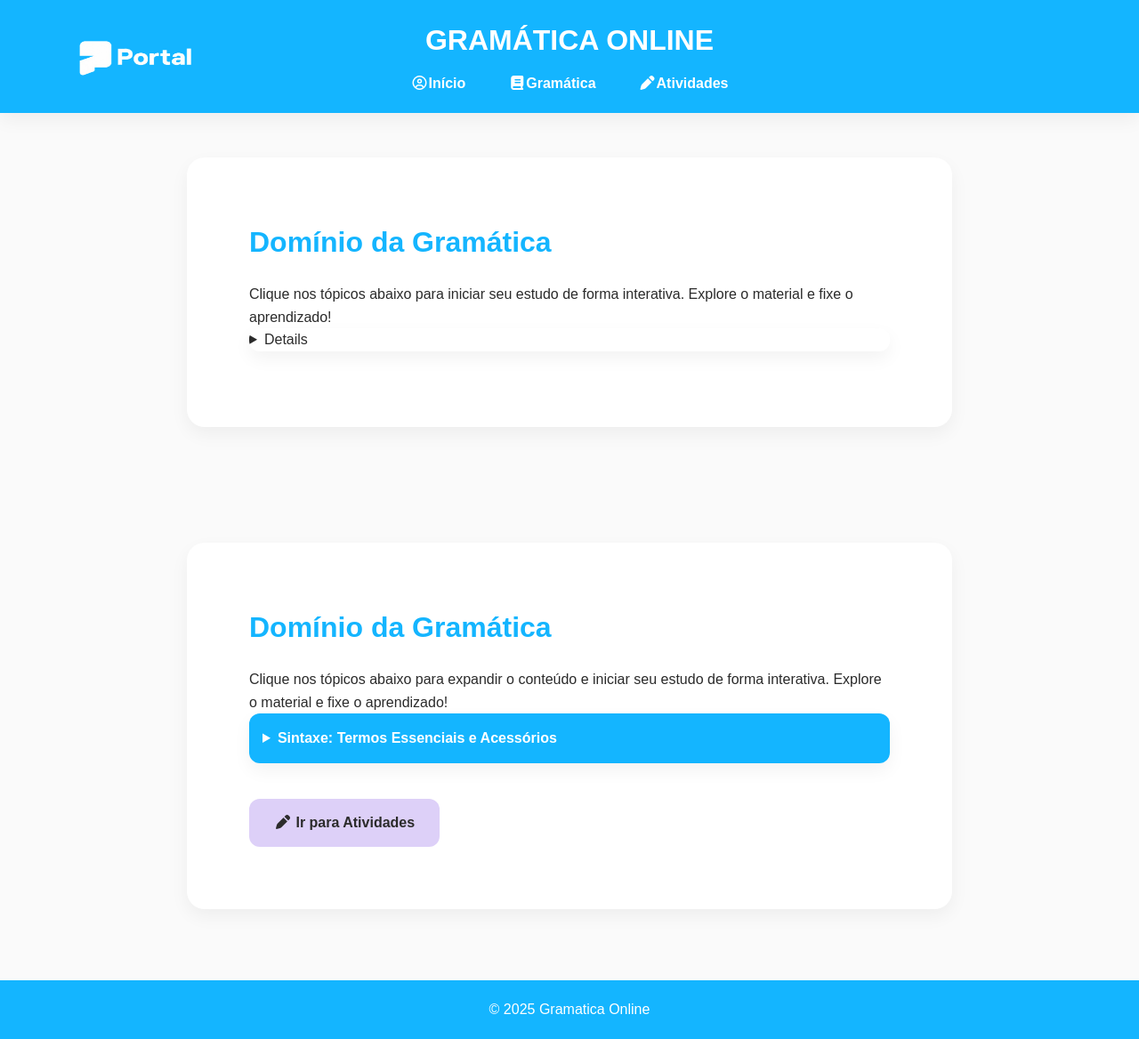
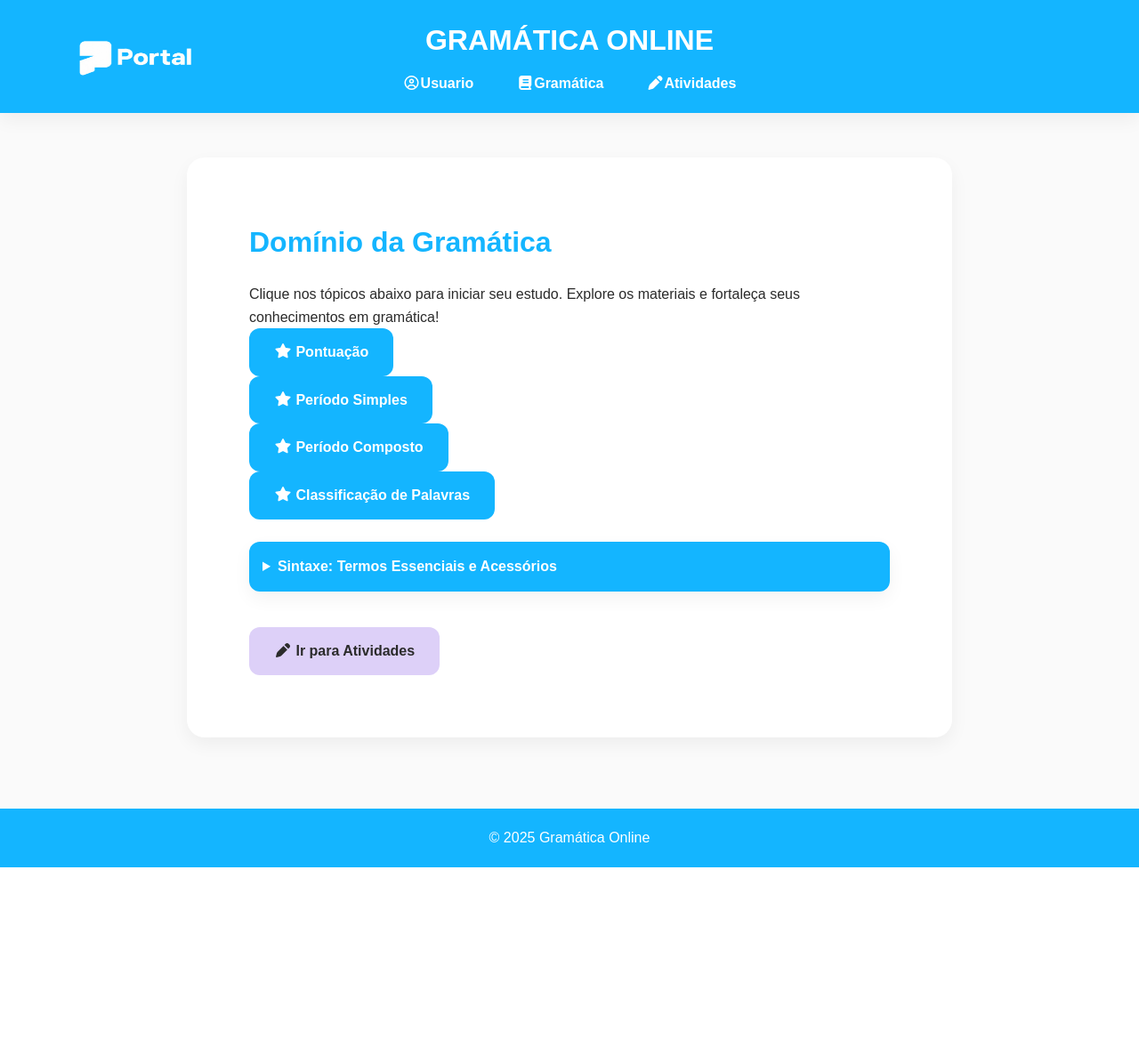
Before and after one commit to mylla03/Gramatica-Online, a Flask app: page /gramatica in a window 1280 px wide. Shown: the whole page at 89% size. After the commit the page ends 975 px from the top, so only its background shows below. Run offline with Flask 3, Linux system fonts and the light colour scheme; some libraries are stand-ins or nearby versions.

Commit message:
alteracao no html

```diff
--- a/templates/gramatica.html
+++ b/templates/gramatica.html
@@ -8,7 +8,6 @@
     <link rel="stylesheet" href="https://cdnjs.cloudflare.com/ajax/libs/font-awesome/7.0.1/css/all.min.css">
 </head>
 <body>
-
     <header class="cabecalho-usuario">
         <img
             src="{{ url_for('static', filename='img/file_00000000745471f5b81bd5df81c66141-removebg-preview.png') }}"
@@ -17,116 +16,140 @@
         <div class="logo">GRAMÁTICA ONLINE</div>
         <nav>
             <ul>
-                <li><a href="{{ url_for('usuario') }}"><i class="fa-regular fa-circle-user"></i>Início</a></li>
+                <li><a href="{{ url_for('usuario') }}"><i class="fa-regular fa-circle-user"></i>Usuario</a></li>
                 <li><a href="{{ url_for('gramatica') }}"><i class="fa-solid fa-book"></i>Gramática</a></li>
                 <li><a href="{{ url_for('atividades') }}"><i class="fa-solid fa-pen"></i>Atividades</a></li>
             </ul>
         </nav>
     </header>
-
     <main class="container">
         <section id="gramatica" class="section">
+
             <h2>Domínio da Gramática</h2>
-            <p>Clique nos tópicos abaixo para iniciar seu estudo de forma interativa. Explore o material e fixe o aprendizado!</p>
 
-            <div class="topicos-gramatica">
+            <p>
+                Clique nos tópicos abaixo para iniciar seu estudo.
+                Explore os materiais e fortaleça seus conhecimentos em gramática!
+            </p>
 
-                <details>
+            <!-- CONTEÚDOS PRINCIPAIS -->
+
+            <div class="topicos-principais">
+
                 <p>
                     <a href="{{ url_for('pontuacao') }}" class="btn btn-detalhe">
                         <i class="fa-solid fa-star"></i> Pontuação
                     </a>
                 </p>
+
                 <p>
                     <a href="{{ url_for('periodo_simples') }}" class="btn btn-detalhe">
-                            <i class="fa-solid fa-star"></i> Periodo Simples
+                        <i class="fa-solid fa-star"></i> Período Simples
                     </a>
                 </p>
+
                 <p>
                     <a href="{{ url_for('periodo_composto') }}" class="btn btn-detalhe">
-                            <i class="fa-solid fa-star"></i> Periodo Composto
+                        <i class="fa-solid fa-star"></i> Período Composto
                     </a>
                 </p>
+
                 <p>
                     <a href="{{ url_for('classificacao_de_palavras') }}" class="btn btn-detalhe">
                         <i class="fa-solid fa-star"></i> Classificação de Palavras
                     </a>
                 </p>
-                </details>
+
             </div>
-        </section>
-    </main>
 
-    <main class="container">
-        <section id="gramatica" class="section">
-            <h2>Domínio da Gramática</h2>
-            <p>Clique nos tópicos abaixo para expandir o conteúdo e iniciar seu estudo de forma interativa. Explore o material e fixe o aprendizado!</p>
+            <br>
 
             <div class="topicos-gramatica">
 
                 <details>
-                    <summary>Sintaxe: Termos Essenciais e Acessórios</summary>
+
+                    <summary>
+                        Sintaxe: Termos Essenciais e Acessórios
+                    </summary>
+
                     <p>
                         <a href="{{ url_for('sujeito_detalhe') }}" class="btn btn-detalhe">
                             <i class="fa-solid fa-star"></i> Sujeito
                         </a>
                     </p>
+
                     <p>
                         <a href="{{ url_for('predicado_detalhe') }}" class="btn btn-detalhe">
                             <i class="fa-solid fa-star"></i> Predicado
                         </a>
                     </p>
+
                     <p>
                         <a href="{{ url_for('aposto_detalhe') }}" class="btn btn-detalhe">
                             <i class="fa-solid fa-star"></i> Aposto
                         </a>
                     </p>
+
                     <p>
                         <a href="{{ url_for('complemento_verbal_detalhe') }}" class="btn btn-detalhe">
                             <i class="fa-solid fa-star"></i> Complemento Verbal
                         </a>
                     </p>
+
                     <p>
                         <a href="{{ url_for('complemento_nominal_detalhe') }}" class="btn btn-detalhe">
                             <i class="fa-solid fa-star"></i> Complemento Nominal
                         </a>
                     </p>
+
                     <p>
                         <a href="{{ url_for('agente_da_passiva_detalhe') }}" class="btn btn-detalhe">
                             <i class="fa-solid fa-star"></i> Agente da Passiva
                         </a>
                     </p>
+
                     <p>
                         <a href="{{ url_for('adjunto_adnominal_detalhe') }}" class="btn btn-detalhe">
                             <i class="fa-solid fa-star"></i> Adjunto Adnominal
                         </a>
                     </p>
+
                     <p>
                         <a href="{{ url_for('adjunto_adverbial_detalhe') }}" class="btn btn-detalhe">
                             <i class="fa-solid fa-star"></i> Adjunto Adverbial
                         </a>
                     </p>
+
                     <p>
                         <a href="{{ url_for('revisao_geral_detalhe') }}" class="btn btn-detalhe">
                             <i class="fa-solid fa-star"></i> Revisão Geral
                         </a>
                     </p>
+
                     <div class="imagem-artigo-container">
-                        <img src="{{ url_for('static', filename='img/artigo.png') }}" alt="artigo" class="imagem-artigo">
+                        <img
+                            src="{{ url_for('static', filename='img/artigo.png') }}"
+                            alt="artigo"
+                            class="imagem-artigo">
                     </div>
+
                     <div class="imagem-kaelgramatica-container">
-                        <img src="{{ url_for('static', filename='img/1000160376.png') }}" alt="imagem do Kael" class="imagem-kaelgramatica">
+                        <img
+                            src="{{ url_for('static', filename='img/1000160376.png') }}"
+                            alt="imagem do Kael"
+                            class="imagem-kaelgramatica">
                     </div>
                 </details>
-
             </div>
             <br>
-            <a href="{{ url_for('atividades') }}" class="btn btn-gramatica"><i class="fa-solid fa-pen"></i> Ir para Atividades</a>
+            <a href="{{ url_for('atividades') }}" class="btn btn-gramatica">
+                <i class="fa-solid fa-pen"></i> Ir para Atividades
+            </a>
         </section>
     </main>
     <footer>
         <div class="footer-content">
-            <p>&copy; 2025 Gramatica Online </p>
+            <p>&copy; 2025 Gramática Online</p>
         </div>
     </footer>
 </body>
```
Lines whose indentation alone changed are shown as unchanged.
